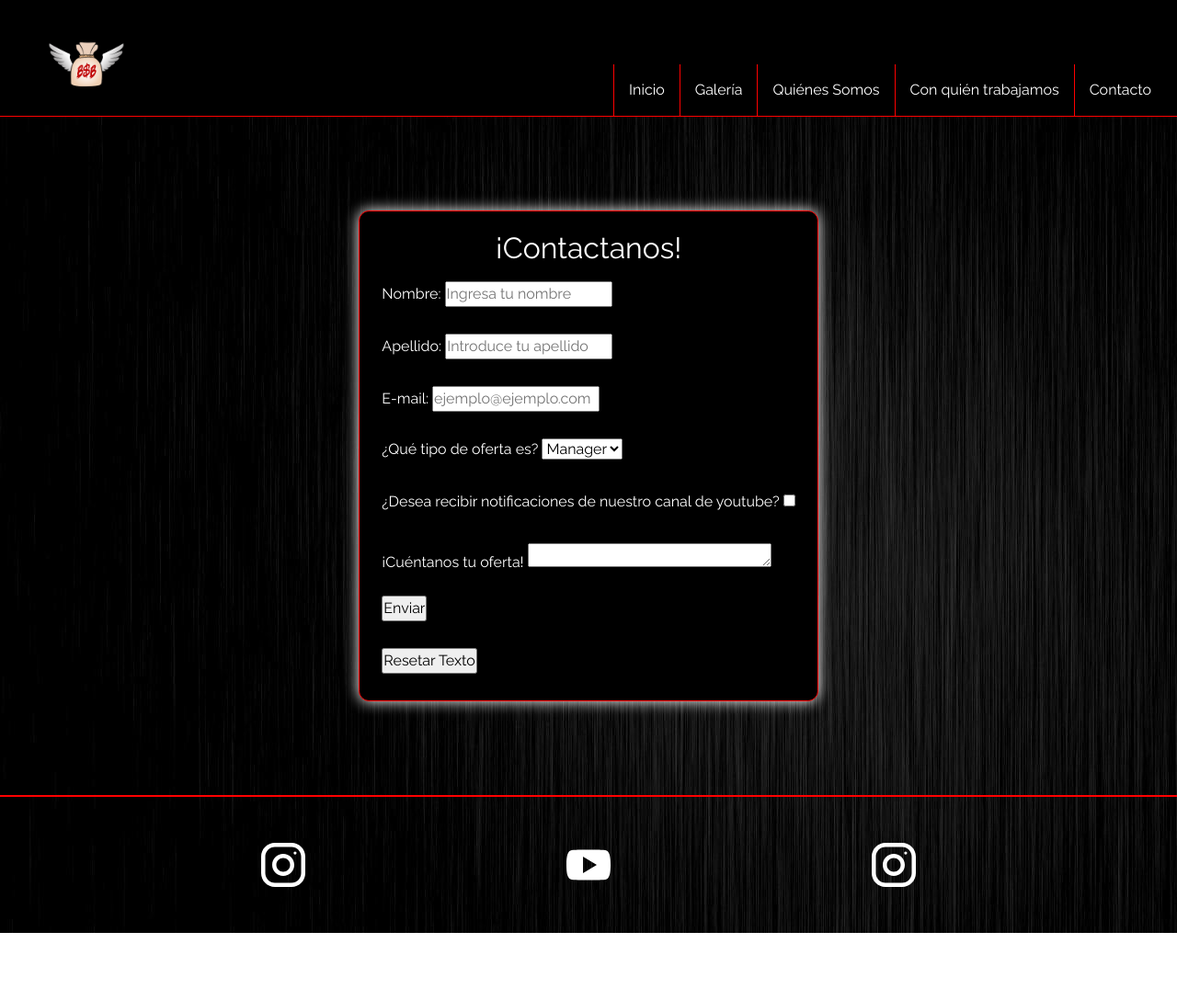
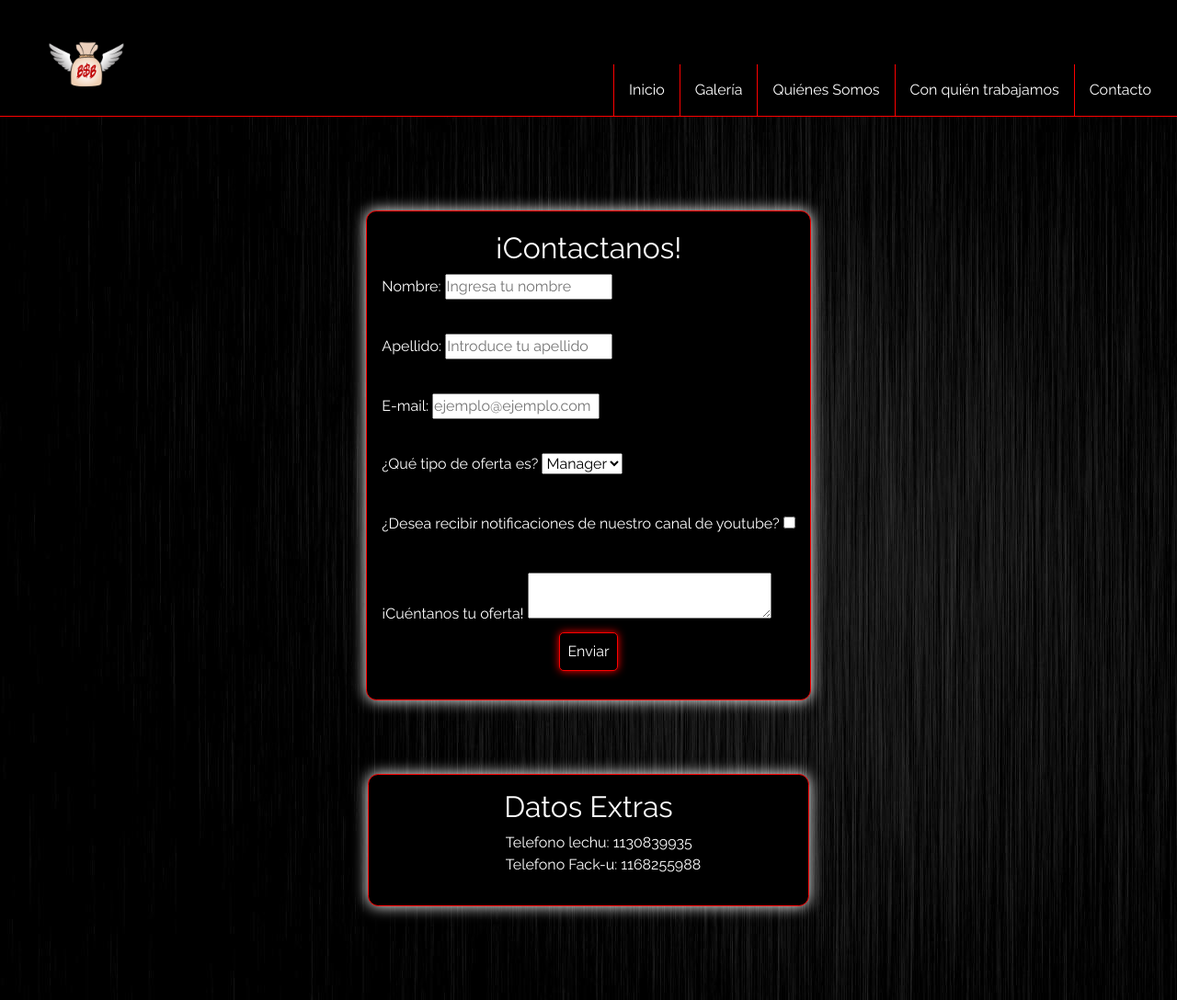
Before and after one commit to FacuIb01/BSB-page, a website: page html/contacto.html in a window 1280 px wide. Shown: the top 1088 px of the page at 92% size. Before the commit the page ends 1015 px from the top, so only its background shows below. Drawn offline with nearby package versions, Linux system fonts and the light colour scheme; a web font is replaced by a local one.

Commit message:
cambios a contacto sin terminar

```diff
--- a/html/contacto.html
+++ b/html/contacto.html
@@ -55,7 +55,7 @@
         <div class="divFormulario">
             <h2 class="contactanos">¡Contactanos!</h2>
             <form class="formulario">
-                <div class="nombre ">
+                <div class="nombre">
                     <label for="nombre">Nombre:</label>
                     <input type="text" name="nombre" placeholder="Ingresa tu nombre">
                 </div>
@@ -81,16 +81,26 @@
                 </div>
                 <div class="cuentanosTuOferta">
                     <label for="¡cuentanos tu oferta!">¡Cuéntanos tu oferta!</label>
-                    <textarea name="¡cuentanos tu oferta!" id="" cols="30" rows="1"></textarea>
+                    <textarea name="¡cuentanos tu oferta!" id="" cols="30" rows="2"></textarea>
                 </div>
                 <div class="submit">
-                    <input type="submit" value="Enviar">
-                </div>
-                <div class="reset">
-                    <input type="reset" value="Resetar Texto">
+                    <input type="submit" value="Enviar" class="estiloBoton">
                 </div>
             </form>
         </div>
+        <aside class="contactoExtras">
+            <h2>
+                Datos Extras
+            </h2>
+            <ul>
+                <li>
+                    Telefono lechu: 1130839935
+                </li>
+                <li>
+                    Telefono Fack-u: 1168255988
+                </li>
+            </ul>
+        </aside>
     </section>
 
     <footer>
--- a/scss/_contacto.scss
+++ b/scss/_contacto.scss
@@ -1,17 +1,21 @@
+@mixin estiloCaja{
+    background-color: black;
+    border: 1px solid red;
+    border-radius: .7rem;
+    box-shadow: white 0 0 1rem;
+    padding: 1rem;
+}
+
 .contacto{
     display: flex;
-    flex-direction: row;
-    justify-content: center;
-    align-items: center;
+    flex-direction: column;
+    flex-wrap: nowrap;
+    justify-content:center;
+    align-items:center;
     padding: 8%;
     border-bottom: 1px solid red;
     .divFormulario{
-        background-color: black;
-        border: 1px red solid;
-        border-radius: .7rem;
-        height: fit-content;
-        box-shadow: white 0rem 0rem 1rem;
-        padding: 1rem;
+        @include estiloCaja;
         .contactanos{
             margin-top: .3rem;
             text-align: center;
@@ -20,7 +24,7 @@
             display: grid;
             row-gap: .5rem;
             grid-template-columns: 1fr;
-            grid-template-rows: repeat(8, 1fr) ;
+            grid-template-rows: repeat(7, 1fr) ;
             grid-template-areas:
             "nombre"
             "apellido"
@@ -28,11 +32,8 @@
             "oferta"
             "notificaciones"
             "cuentanosTuOferta"
-            "submit"
-            "resett";
+            "submit";
             justify-items: flex-start;
-            div{
-                margin: .5rem;
             .nombre{
                 grid-area: nombre;
                 }
@@ -53,11 +54,39 @@
                 }
             .submit{
                 grid-area: submit;
+                justify-self: center;
                 }
-                .reset{
-                    grid-area: resett;
+            .estiloBoton{
+                box-shadow: red 0 0 10px;
+                background-color: black;
+                color: white;
+                border: 1px solid red;
+                border-radius: 5px;
+                padding: .5rem;
+                transition: all 1s ease;
+                &:hover{
+                    box-shadow: white 0 0 10px;
+                    background-color: white;
+                    color: black;
+                    border: red;
                 }
             }
         }
     }
+    .contactoExtras{
+        @include estiloCaja;
+        margin-top: 5rem;
+        width: 30rem;
+        display: flex;
+        flex-direction: column;
+        flex-wrap: nowrap;
+        justify-content: center;
+        align-items: center;
+        ul{
+            li{
+                justify-self: flex-start;
+            list-style-type: none;
             }
+        }
+    }
+}
```
Also changed, not shown: css/estilos.css. Lines whose indentation alone changed are shown as unchanged.
